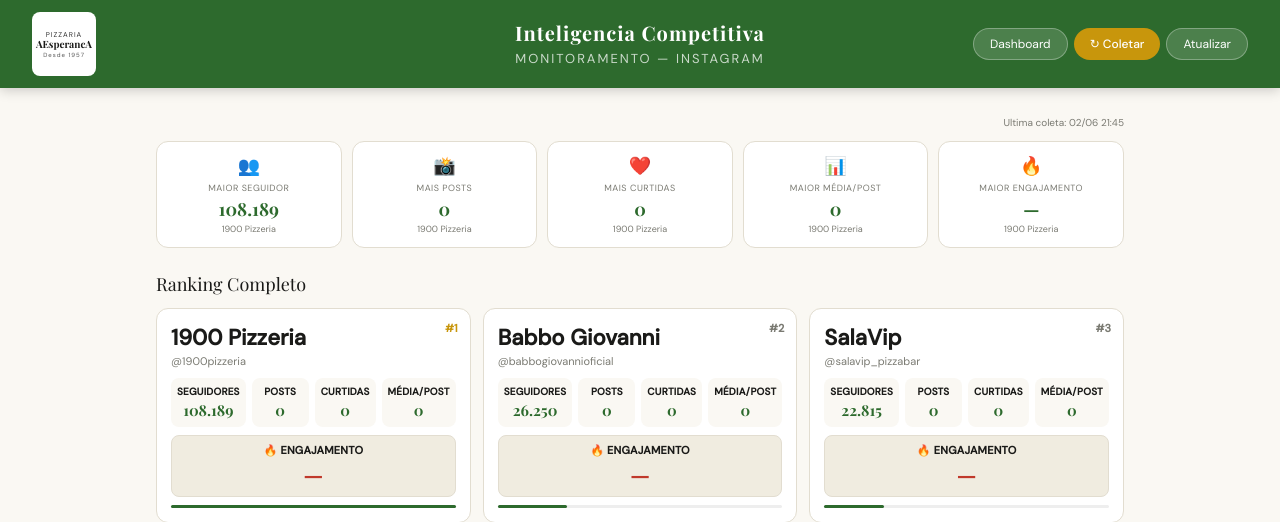
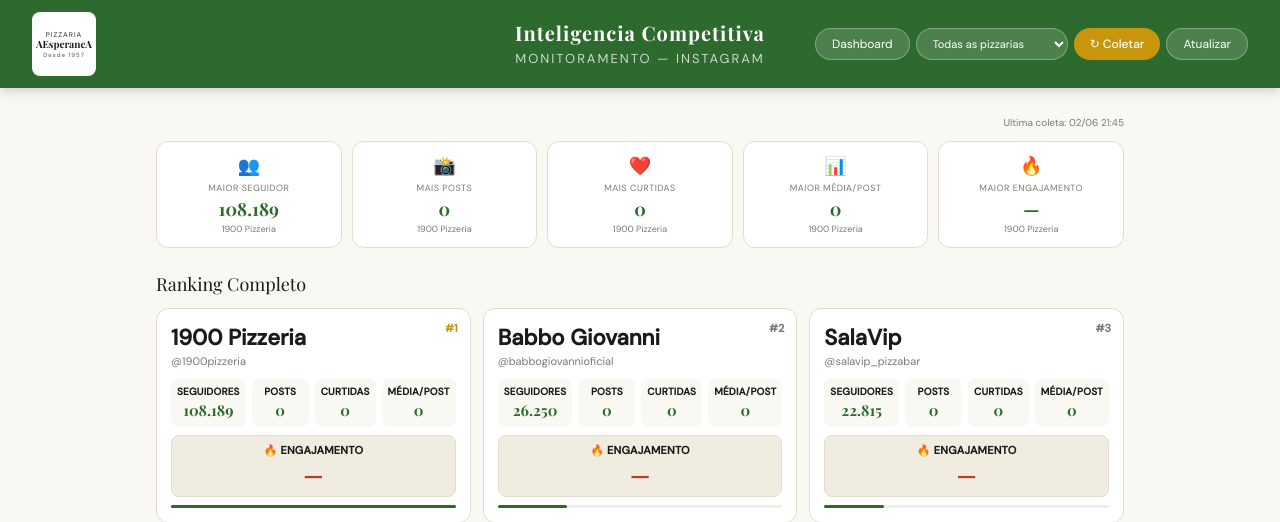
Before and after one commit to Tassi2022/esperanca-bot, a Flask app: page /concorrentes in a window 1280 px wide. Shown: the top 522 px of the page. Run offline with Flask 3, Linux system fonts and the light colour scheme; data comes from the database, SQL or seed files in the repository; data that the repository does not hold is empty.

Commit message:
adiciona dropdown de pizzarias no monitor de concorrentes

```diff
--- a/templates/concorrentes.html
+++ b/templates/concorrentes.html
@@ -206,6 +206,9 @@ body{font-family:"DM Sans",sans-serif;background:var(--creme);color:var(--texto)
     </div>
     <div class="header-btns">
       <a href="/" class="btn-nav">Dashboard</a>
+      <select id="filtro-pizzaria" onchange="carregar()" style="background:rgba(255,255,255,0.15);border:1px solid rgba(255,255,255,0.3);color:white;padding:6px 12px;border-radius:16px;font-size:11px;cursor:pointer;font-family:'DM Sans',sans-serif;">
+        <option value="">Todas as pizzarias</option>
+      </select>
       <button class="btn-coletar" onclick="coletarCurtidas()" id="btn-coletar">↻ Coletar</button>
       <button class="btn-nav" onclick="carregar()">Atualizar</button>
     </div>
@@ -350,11 +353,25 @@ function fmtPct(n){return(n&&n>0)?n.toFixed(2)+"%":"—";}
 function fmtR(n){return n?"R$ "+Number(n).toLocaleString("pt-BR",{minimumFractionDigits:2,maximumFractionDigits:2}):"—";}
 function showToast(msg,dur=3000){const t=document.getElementById("toast");t.textContent=msg;t.classList.add("show");setTimeout(()=>t.classList.remove("show"),dur);}
 
+async function carregarPizzarias(){
+  try{
+    const pizzarias = await fetch("/api/pizzarias").then(r=>r.json());
+    const sel = document.getElementById("filtro-pizzaria");
+    pizzarias.forEach(p=>{
+      const opt = document.createElement("option");
+      opt.value = p.id;
+      opt.textContent = p.nome;
+      sel.appendChild(opt);
+    });
+  }catch(e){ console.error("Erro ao carregar pizzarias", e); }
+}
+
 async function carregar(){
   try{
+    const pizzaria = document.getElementById("filtro-pizzaria")?.value || "";
     const[seg,curt]=await Promise.all([
-      fetch("/api/concorrentes").then(r=>r.json()),
-      fetch("/api/concorrentes/curtidas").then(r=>r.json())
+      fetch("/api/concorrentes"+(pizzaria?"?pizzaria="+pizzaria:"")).then(r=>r.json()),
+      fetch("/api/concorrentes/curtidas"+(pizzaria?"?pizzaria="+pizzaria:"")).then(r=>r.json())
     ]);
     dadosSeg=seg;dadosCurt=curt;renderTudo();
   }catch(e){showToast("Erro ao carregar dados");}
@@ -822,6 +839,7 @@ function renderHistorico(){
   });
 }
 
+carregarPizzarias();
 carregar();
 renderTabs();
 selecionarPizzaria("aesperancapizzaria");
```
